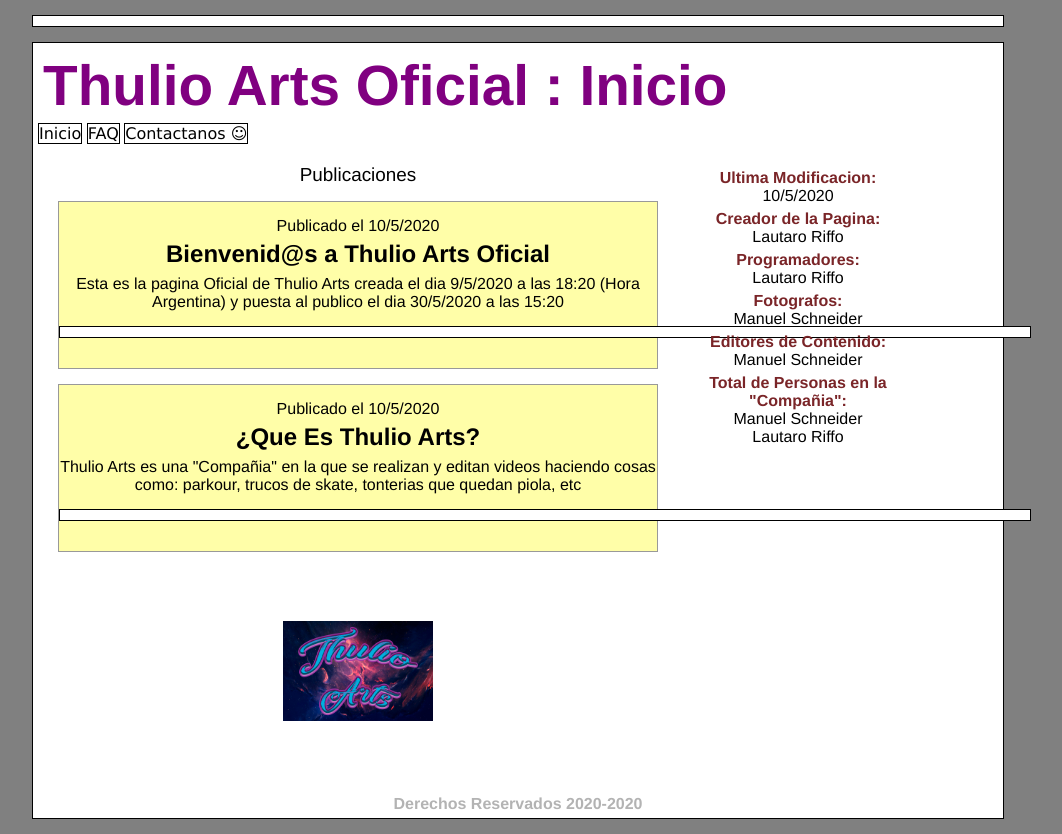
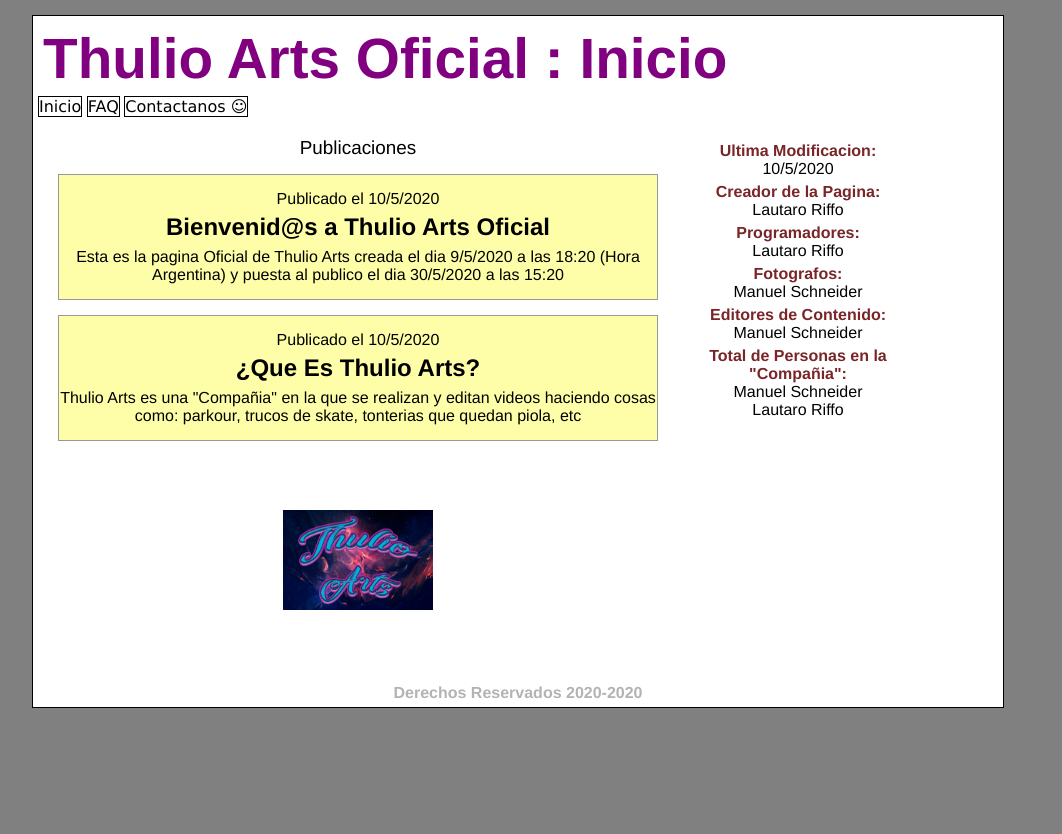
Before and after one commit to ThulioArts/ThulioArts-1, a plain HTML site: page index.html in a window 1280 px wide. Shown: the whole page, without its empty margins (122-1184 px from the left). After the commit the page ends 800 px from the top, so only its background shows below. Drawn offline with Linux system fonts and the light colour scheme; a script that the page names is missing.

Commit message:
Update index.html

```diff
--- a/index.html
+++ b/index.html
@@ -7,8 +7,6 @@
     <meta name="keywords" content="Thulio Arts, Edicion, Pagina de Thulio Arts"/>
     <title>Thulio Arts</title>
     <link rel="stylesheet" href="style.css">
-    <div id="fb-root"></div>
-    <script async defer crossorigin="anonymous" src="https://connect.facebook.net/es_ES/sdk.js#xfbml=1&version=v7.0"></script>
   </head>
   <body>
       <div>
@@ -33,7 +31,6 @@
               <h2 class="u1">Bienvenid@s a Thulio Arts Oficial</h2>
             </hgroup>
             <p>Esta es la pagina Oficial de Thulio Arts creada el dia 9/5/2020 a las 18:20 (Hora Argentina) y puesta al publico el dia 30/5/2020 a las 15:20</p>
-            <div class="fb-comments" data-href="https://lautito33.github.io/ThulioArts/" data-numposts="999999999999999" data-width=""></div>
           </article>
 
           <article class="art">
@@ -42,7 +39,6 @@
               <h2 class="u1">¿Que Es Thulio Arts?</h2>
             </hgroup>
             <p>Thulio Arts es una "Compañia" en la que se realizan y editan videos haciendo cosas como: parkour, trucos de skate, tonterias que quedan piola, etc</p>
-            <div class="fb-comments" data-href="https://lautito33.github.io/ThulioArts/" data-numposts="999999999999999" data-width=""></div>
             </article>
           <br>
           <br>
```
